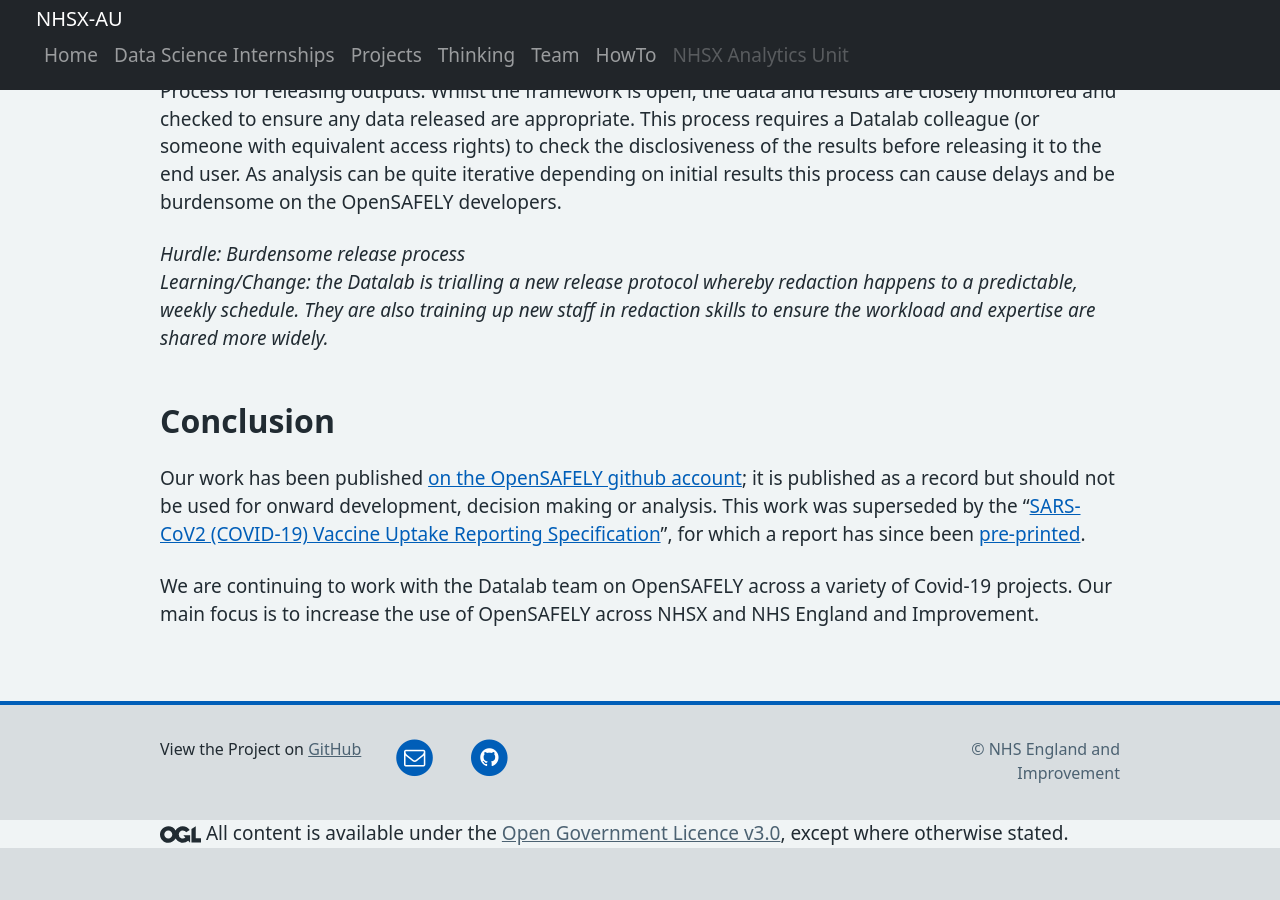
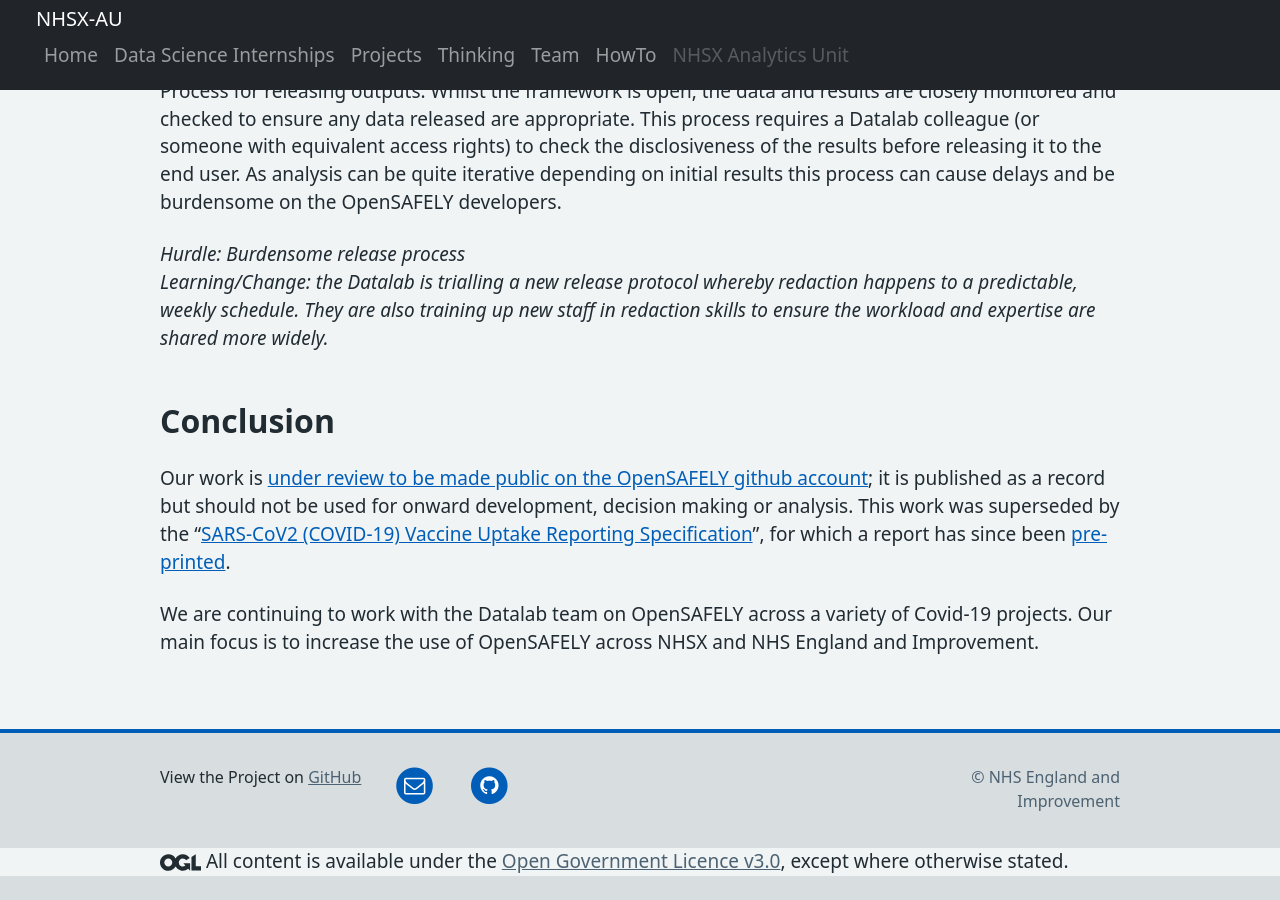
Before and after one commit to nhsx/AnalyticsUnit, a Jekyll site: the page built from openSafely_learning.md, in a window 1280 px wide and 900 px high, scrolled down 4011 px. Built offline with Jekyll 4.4.1, drawn with Linux system fonts in a browser that asks for light colours; before the commit the page ends 4883 px from its top, so only the background shows below that.

Commit message:
Update OpenSafely Repo Link

```diff
--- a/openSafely_learning.md
+++ b/openSafely_learning.md
@@ -77,6 +77,6 @@ Process for releasing outputs: Whilst the framework is open, the data and result
 
 ## Conclusion
 
-Our work has been published [on the OpenSAFELY github account](https://github.com/opensafely/OS_OC_v001-research);  it is published as a record but should not be used for onward development, decision making or analysis. This work was superseded by the "[SARS-CoV2 (COVID-19) Vaccine Uptake Reporting Specification](https://github.com/opensafely/primis-covid-vacc-uptake-spec)", for which a report has since been [pre-printed](https://doi.org/10.1101/2021.01.25.21250356).
+Our work is [under review to be made public on the OpenSAFELY github account](https://www.opensafely.org/approved-projects/);  it is published as a record but should not be used for onward development, decision making or analysis. This work was superseded by the "[SARS-CoV2 (COVID-19) Vaccine Uptake Reporting Specification](https://github.com/opensafely/primis-covid-vacc-uptake-spec)", for which a report has since been [pre-printed](https://doi.org/10.1101/2021.01.25.21250356).
 
 We are continuing to work with the Datalab team on OpenSAFELY across a variety of Covid-19 projects. Our main focus is to increase the use of OpenSAFELY across NHSX and NHS England and Improvement.
```
